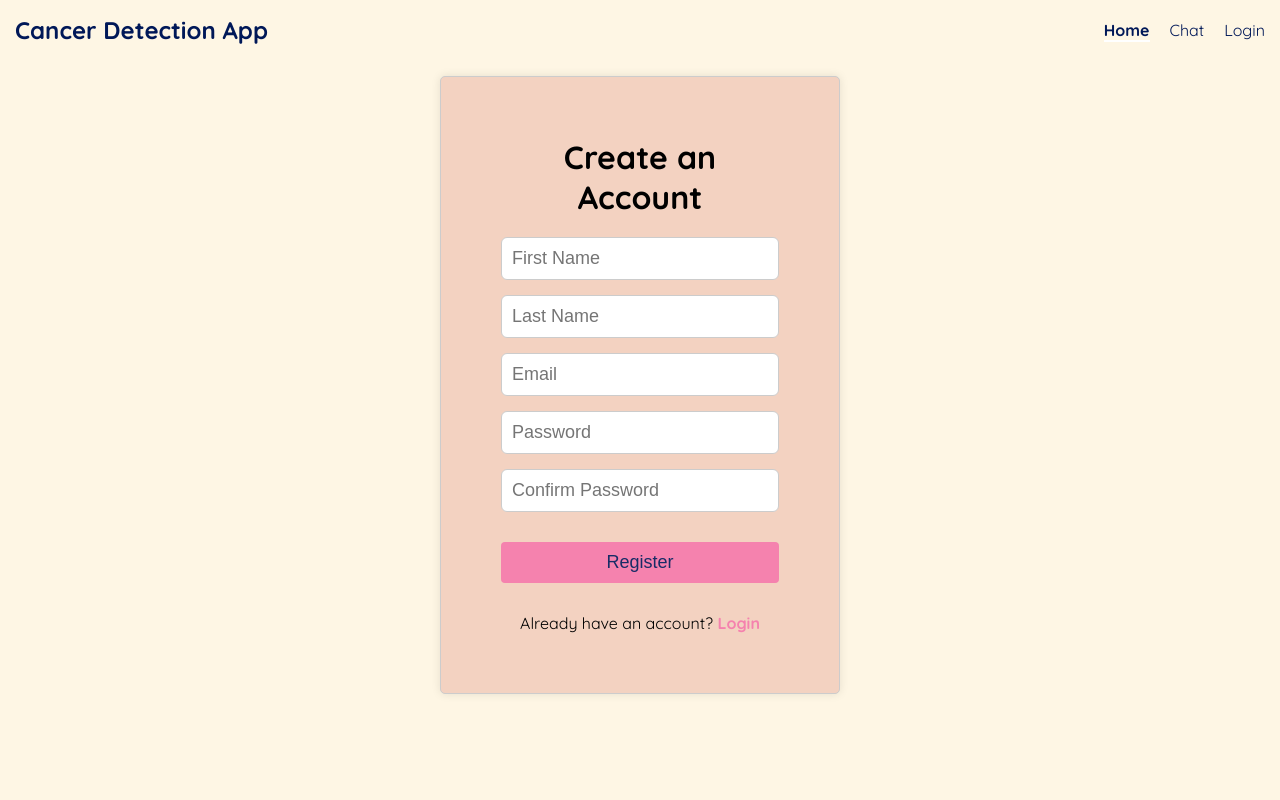
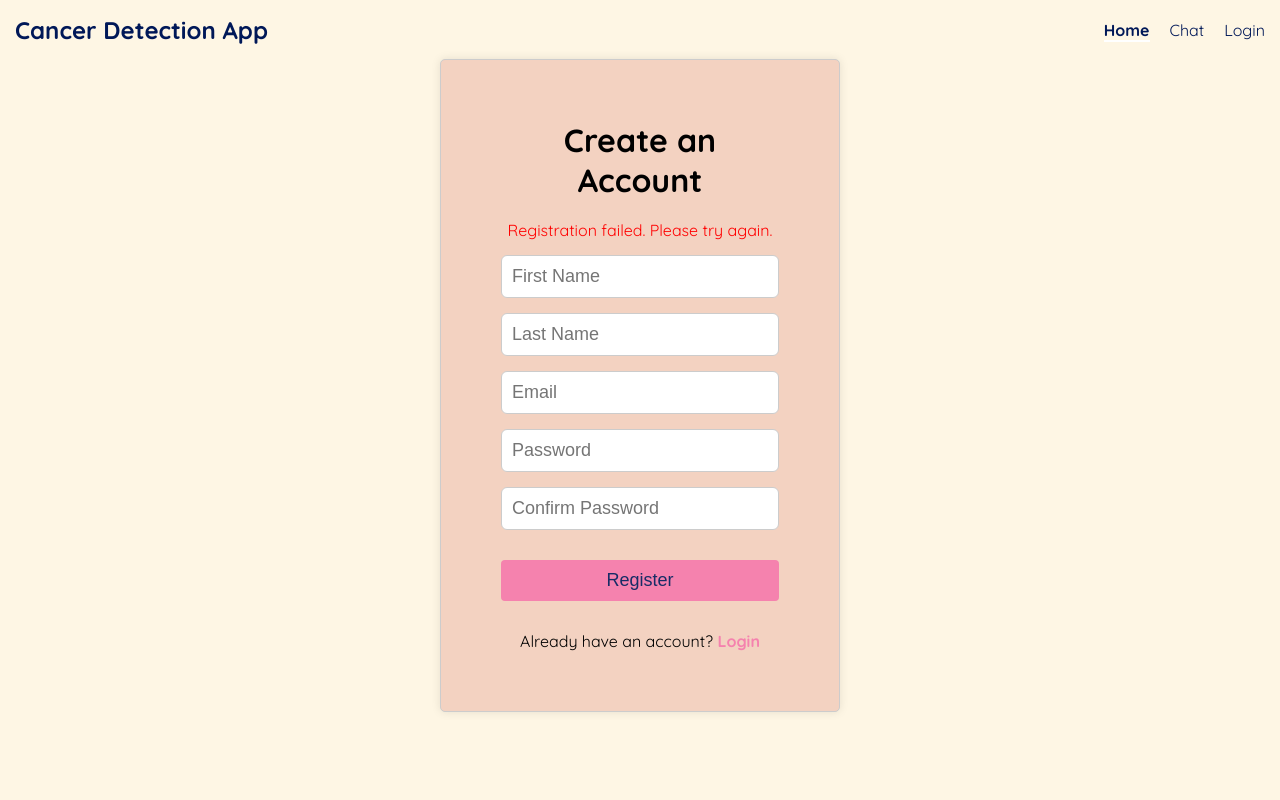
Before and after one commit to hiki7/medhelper, an Angular app in the folder frontend/cancer-detection-app/: page /register in a window 1280 px wide. Both pictures are taken after a click on the button "Register". Shown: the top 800 px of the page. Built offline with nearby package versions, Linux system fonts and the light colour scheme; no server answers.

Commit message:
add: error message for register page

```diff
--- a/frontend/cancer-detection-app/src/app/pages/login/login.component.html
+++ b/frontend/cancer-detection-app/src/app/pages/login/login.component.html
@@ -2,9 +2,9 @@
   <div class="login-container">
     <div class="login-form">
       <h1>Login</h1>
+      <div *ngIf="errorMessage" class="error-message">{{ errorMessage }}</div>
       <input type="email" id="email" [(ngModel)]="email" placeholder="Email" required>
       <input class="last-input" type="password" id="password" [(ngModel)]="password" placeholder="Password" required>
-      <div *ngIf="errorMessage" class="error-message">{{ errorMessage }}</div>
       <button (click)="login()">Login</button>
       <p class="signup-prompt">Don't have an account? <a routerLink="/register">Register</a></p>
     </div>
--- a/frontend/cancer-detection-app/src/app/pages/register/register.component.css
+++ b/frontend/cancer-detection-app/src/app/pages/register/register.component.css
@@ -76,3 +76,8 @@ a {
 a:hover {
   text-decoration: underline;
 }
+.error-message {
+  color: red;           /* Color for error message */
+  margin-bottom: 15px; /* Spacing below the error message */
+  text-align: center;   /* Center the error message */
+}
--- a/frontend/cancer-detection-app/src/app/pages/register/register.component.html
+++ b/frontend/cancer-detection-app/src/app/pages/register/register.component.html
@@ -2,6 +2,7 @@
   <div class="login-container">
     <div class="login-form">
       <h1>Create an Account</h1>
+      <div *ngIf="errorMessage" class="error-message">{{ errorMessage }}</div>
       <input type="text" id="firstName" [(ngModel)]="firstName" placeholder="First Name" required>
       <input type="text" id="lastName" [(ngModel)]="lastName" placeholder="Last Name" required>
       <input type="email" id="email" [(ngModel)]="email" placeholder="Email" required>
--- a/frontend/cancer-detection-app/src/app/pages/register/register.component.ts
+++ b/frontend/cancer-detection-app/src/app/pages/register/register.component.ts
@@ -13,19 +13,19 @@ export class RegisterComponent {
   email: string = '';
   password: string = '';
   confirmPassword: string = '';
+  errorMessage: string = '';
 
   constructor(private authService: AuthService, private router: Router) {}
 
   onSubmit() {
     if (this.password === this.confirmPassword) {
       this.authService.register(this.firstName, this.lastName, this.email, this.password).subscribe(() => {
-        alert('Registration successful! You can now log in.');
         this.router.navigate(['/confirmation']);
       }, error => {
-        alert('Registration failed. Please try again.');
+        this.errorMessage = 'Registration failed. Please try again.';
       });
     } else {
-      alert('Passwords do not match!');
+      this.errorMessage = 'Passwords do not match!';
     }
   }
 }
```
